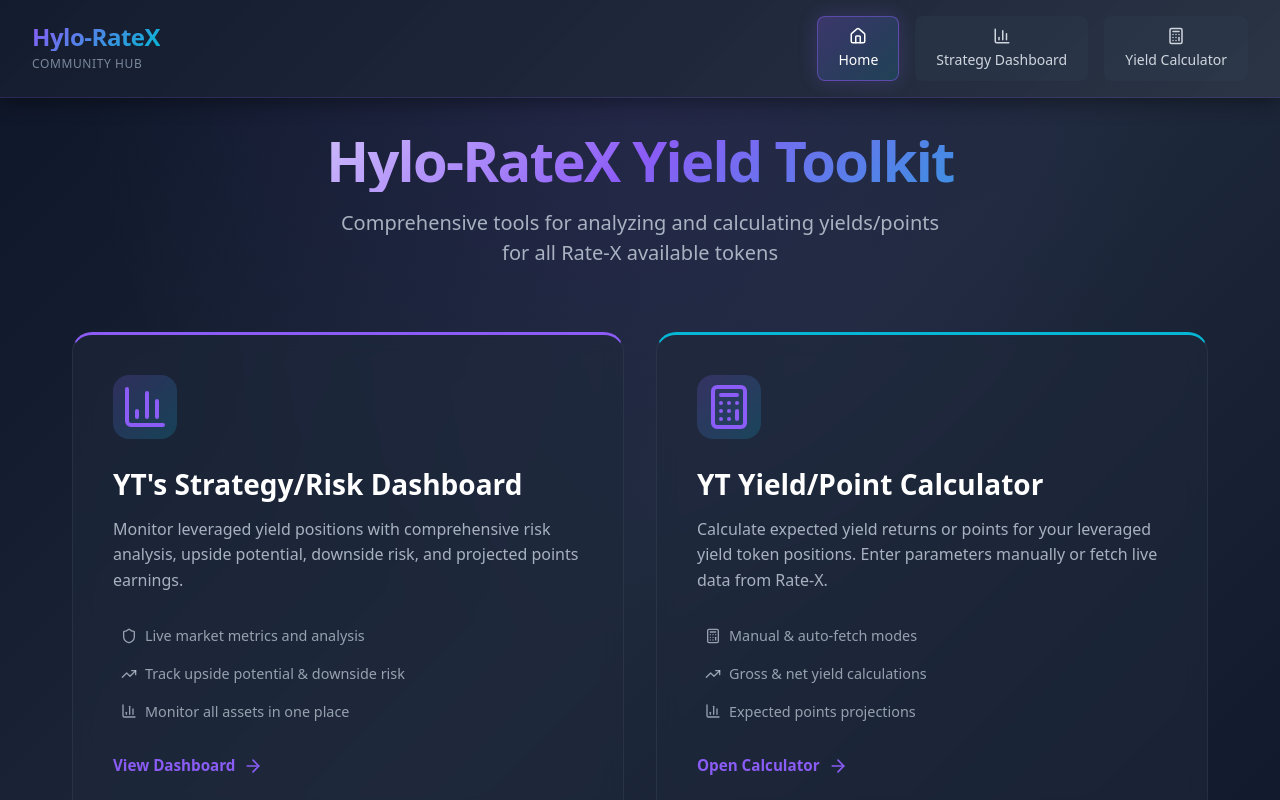
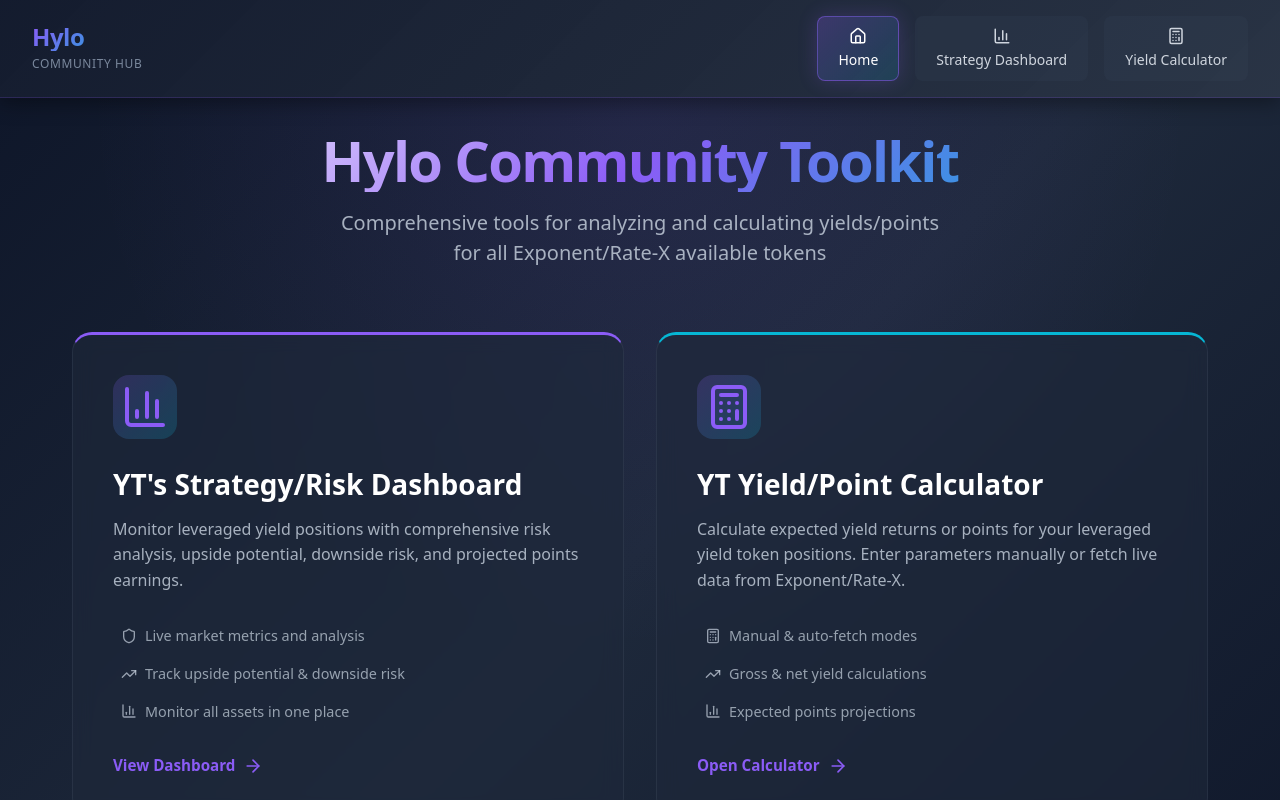
Before and after one commit to TejSingh24/Hylo, a React (Vite) app: page / in a window 1280 px wide. Shown: the top 800 px of the page. Built offline with nearby package versions, Linux system fonts and the light colour scheme; no server answers.

Commit message:
content update

```diff
--- a/src/components/Navbar.tsx
+++ b/src/components/Navbar.tsx
@@ -43,7 +43,7 @@ const Navbar: React.FC = () => {
       <nav className="navbar">
         <div className="navbar-container">
           <div className="navbar-brand">
-            <h1 className="navbar-title">Hylo-RateX</h1>
+            <h1 className="navbar-title">Hylo</h1>
             <span className="navbar-subtitle">Community Hub</span>
           </div>
 
--- a/src/pages/Home.tsx
+++ b/src/pages/Home.tsx
@@ -16,10 +16,10 @@ const Home: React.FC = () => {
         {/* Hero Section */}
         <div className="home-hero">
           <h1 className="home-title">
-            Hylo-RateX Yield Toolkit
+            Hylo Community Toolkit
           </h1>
           <p className="home-subtitle">
-            Comprehensive tools for analyzing and calculating yields/points for all Rate-X available tokens
+            Comprehensive tools for analyzing and calculating yields/points for all Exponent/Rate-X available tokens
           </p>
         </div>
 
@@ -66,7 +66,7 @@ const Home: React.FC = () => {
               <h2 className="home-card-title">YT Yield/Point Calculator</h2>
               <p className="home-card-description">
                 Calculate expected yield returns or points for your leveraged yield token positions.
-                Enter parameters manually or fetch live data from Rate-X.
+                Enter parameters manually or fetch live data from Exponent/Rate-X.
               </p>
               <ul className="home-card-features">
                 <li>
```
